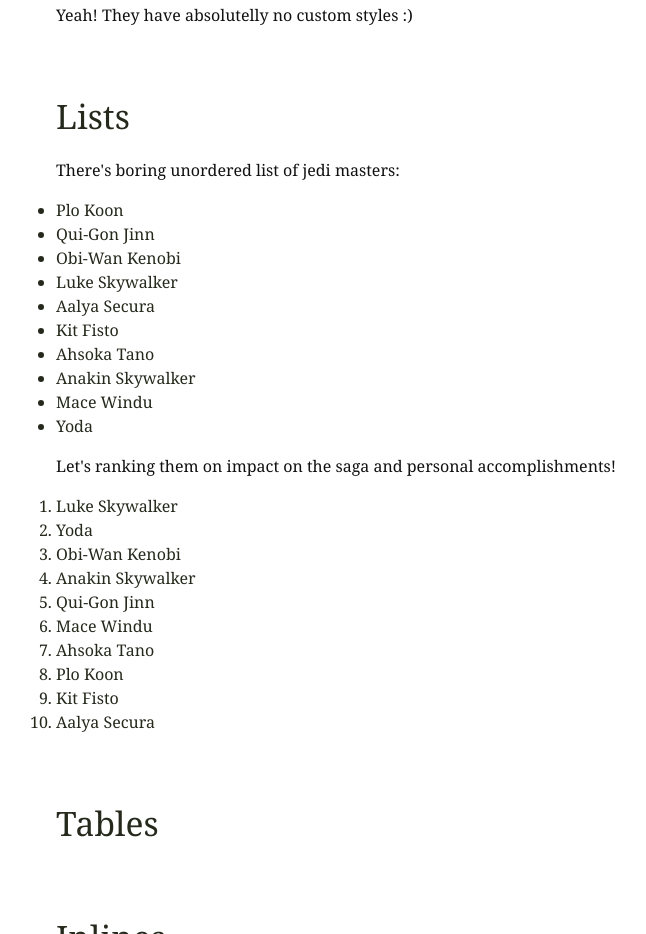
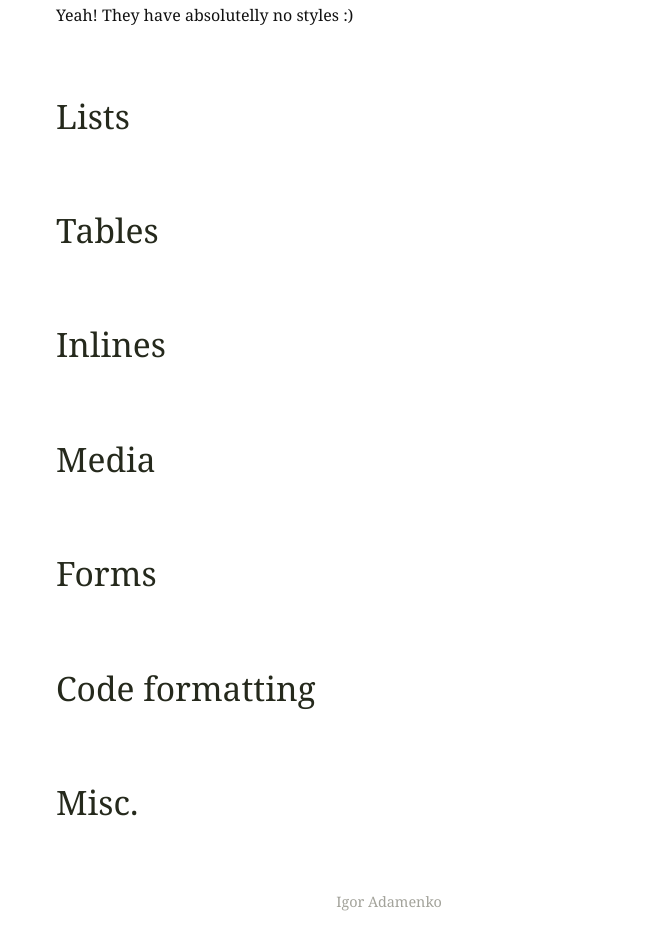
Before and after one commit to schollz/awsm.css, a plain HTML site: page elements.html in a window 1280 px wide. Shown: the part 1033-1967 px from the top of the page, without its empty margins (251-897 px from the left). Drawn offline with Linux system fonts and the light colour scheme.

Commit message:
Revert "add styles for `ul` & `ol`"
This reverts commit 789517eecc0eceaad742333e6a829592f096b7ed.

```diff
--- a/css/awsm.css
+++ b/css/awsm.css
@@ -13,7 +13,6 @@ body {
   body > main,
   body > footer,
   body > article {
-    display: block;
     position: relative;
     max-width: 666px;
     margin: 0 auto; }
@@ -130,6 +129,3 @@ figure {
     margin-top: 10px; }
     figure figcaption + img {
       margin: 15px 0 10px; }
-
-ul, ol {
-  padding-left: 0; }
--- a/elements.html
+++ b/elements.html
@@ -44,38 +44,12 @@
 					— <cite>Linus Torvalds</cite>
 				</footer>
 			</blockquote>
-			<p>Yeah! They have absolutelly no custom styles :)</p>
-			<!-- headings -->
+			<p>Yeah! They have absolutelly no styles :)</p>
+			<!-- headings, blockquote, div -->
 		</section>
 
 		<section>
 			<h2>Lists</h2>
-			<p>There's boring unordered list of jedi masters:</p>
-			<ul>
-				<li>Plo Koon</li>
-				<li>Qui-Gon Jinn</li>
-				<li>Obi-Wan Kenobi</li>
-				<li>Luke Skywalker</li>
-				<li>Aalya Secura</li>
-				<li>Kit Fisto</li>
-				<li>Ahsoka Tano</li>
-				<li>Anakin Skywalker</li>
-				<li>Mace Windu</li>
-				<li>Yoda</li>
-			</ul>
-			<p>Let's ranking them on impact on the saga and personal accomplishments!</p>
-			<ol>
-				<li>Luke Skywalker</li>
-				<li>Yoda</li>
-				<li>Obi-Wan Kenobi</li>
-				<li>Anakin Skywalker</li>
-				<li>Qui-Gon Jinn</li>
-				<li>Mace Windu</li>
-				<li>Ahsoka Tano</li>
-				<li>Plo Koon</li>
-				<li>Kit Fisto</li>
-				<li>Aalya Secura</li>
-			</ol>
 			<!-- ul, ol, dl, nav, datalist -->
 		</section>
 
```
Also changed, not shown: css/awsm.min.css.
